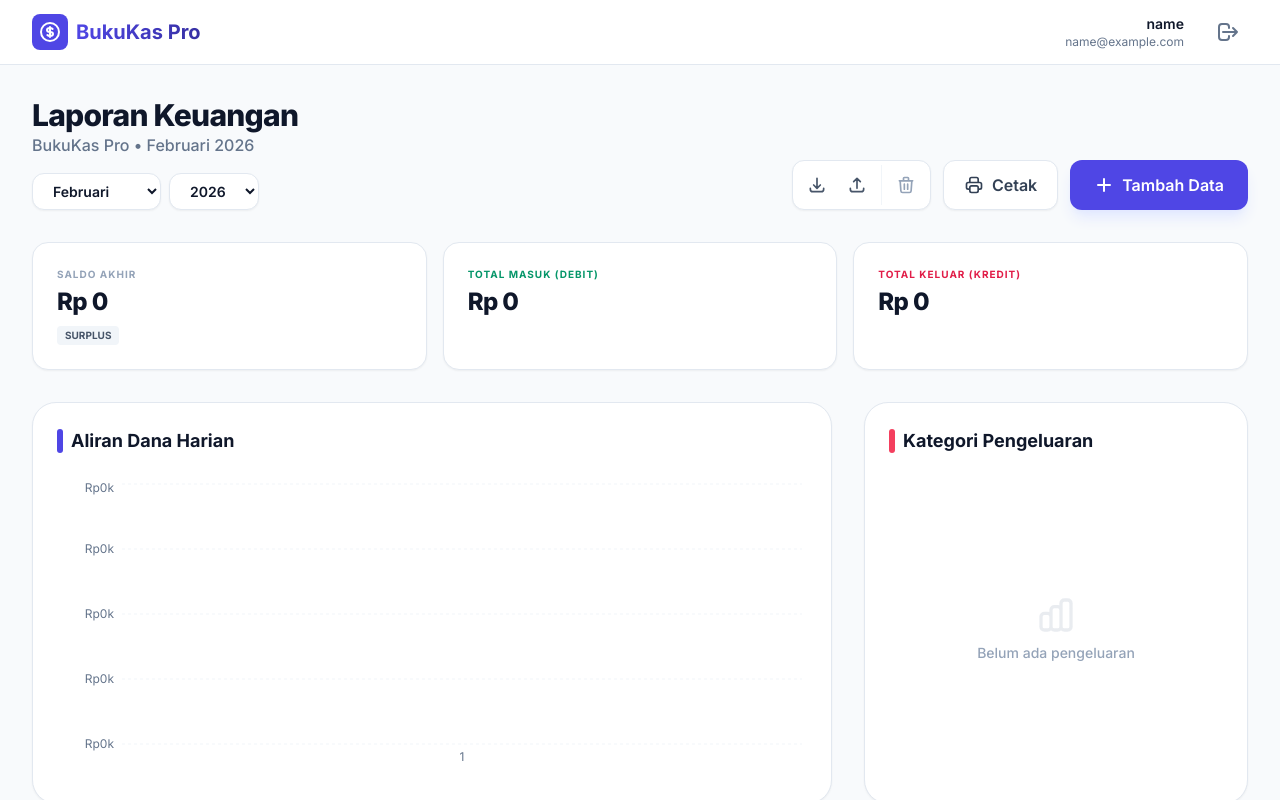
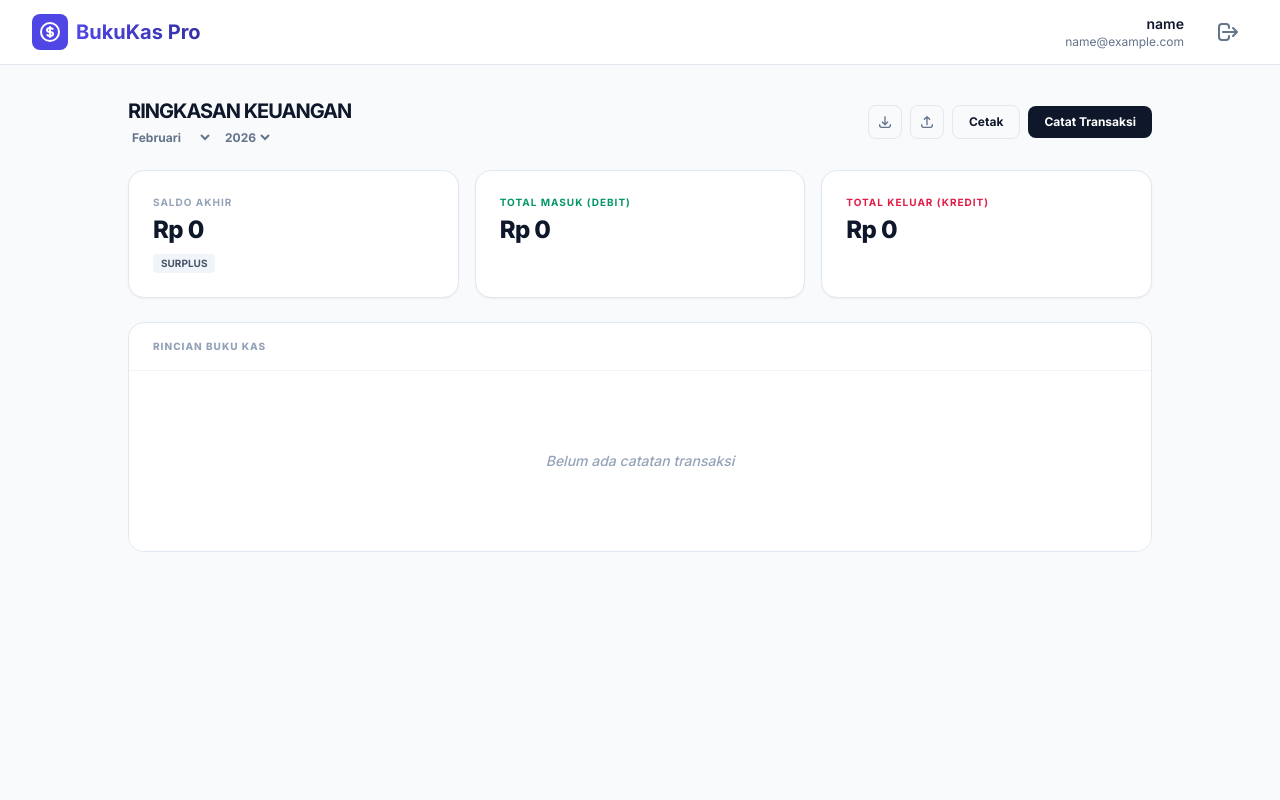
Before and after one commit to nanangarit96/bukukas, a React (Vite) app: page / in a window 1280 px wide. Both pictures are taken after typing "name@example.com", "Sample123" into the empty fields and a click on the button "Masuk Sekarang". Shown: the top 800 px of the page. Built offline with nearby package versions, Linux system fonts and the light colour scheme.

Commit message:
Update Dashboard.tsx

```diff
--- a/components/Dashboard.tsx
+++ b/components/Dashboard.tsx
@@ -4,14 +4,13 @@ import { Transaction, TransactionType } from '../types';
 import SummaryCards from './SummaryCards';
 import TransactionList from './TransactionList';
 import TransactionForm from './TransactionForm';
-import { BarChart, Bar, XAxis, YAxis, CartesianGrid, Tooltip, ResponsiveContainer, Cell, PieChart, Pie } from 'recharts';
 
 interface DashboardProps {
   transactions: Transaction[];
   onAdd: (t: Omit<Transaction, 'id' | 'createdAt'>) => void;
   onDelete: (id: string) => void;
   onUpdate: (updated: Transaction) => void;
-  setTransactions?: React.Dispatch<React.SetStateAction<Transaction[]>>; // Needed for import
+  setTransactions?: React.Dispatch<React.SetStateAction<Transaction[]>>;
 }
 
 const Dashboard: React.FC<DashboardProps> = ({ transactions, onAdd, onDelete, onUpdate, setTransactions }) => {
@@ -19,24 +18,11 @@ const Dashboard: React.FC<DashboardProps> = ({ transactions, onAdd, onDelete, on
   const [editingTransaction, setEditingTransaction] = useState<Transaction | null>(null);
   const fileInputRef = useRef<HTMLInputElement>(null);
 
-  // Filtering states
   const [selectedMonth, setSelectedMonth] = useState(new Date().getMonth());
   const [selectedYear, setSelectedYear] = useState(new Date().getFullYear());
 
-  const months = [
-    'Januari', 'Februari', 'Maret', 'April', 'Mei', 'Juni',
-    'Juli', 'Agustus', 'September', 'Oktober', 'November', 'Desember'
-  ];
-
-  const years = useMemo(() => {
-    const currentYear = new Date().getFullYear();
-    const startYear = 2020;
-    const yearList = [];
-    for (let i = currentYear + 1; i >= startYear; i--) {
-      yearList.push(i);
-    }
-    return yearList;
-  }, []);
+  const months = ['Januari', 'Februari', 'Maret', 'April', 'Mei', 'Juni', 'Juli', 'Agustus', 'September', 'Oktober', 'November', 'Desember'];
+  const years = [2024, 2025, 2026];
 
   const filteredTransactions = useMemo(() => {
     return transactions.filter(t => {
@@ -46,299 +32,88 @@ const Dashboard: React.FC<DashboardProps> = ({ transactions, onAdd, onDelete, on
   }, [transactions, selectedMonth, selectedYear]);
 
   const stats = useMemo(() => {
-    const income = filteredTransactions
-      .filter(t => t.type === TransactionType.INCOME)
-      .reduce((acc, curr) => acc + curr.amount, 0);
-    const expense = filteredTransactions
-      .filter(t => t.type === TransactionType.EXPENSE)
-      .reduce((acc, curr) => acc + curr.amount, 0);
-    return {
-      totalIncome: income,
-      totalExpense: expense,
-      balance: income - expense
-    };
+    const income = filteredTransactions.filter(t => t.type === TransactionType.INCOME).reduce((s, c) => s + c.amount, 0);
+    const expense = filteredTransactions.filter(t => t.type === TransactionType.EXPENSE).reduce((s, c) => s + c.amount, 0);
+    return { income, expense, balance: income - expense };
   }, [filteredTransactions]);
 
-  const chartData = useMemo(() => {
-    const daysInMonth = new Date(selectedYear, selectedMonth + 1, 0).getDate();
-    const data = [];
-    for (let i = 1; i <= daysInMonth; i++) {
-      const dateStr = `${selectedYear}-${String(selectedMonth + 1).padStart(2, '0')}-${String(i).padStart(2, '0')}`;
-      const dayIncome = filteredTransactions
-        .filter(t => t.type === TransactionType.INCOME && t.date.startsWith(dateStr))
-        .reduce((acc, curr) => acc + curr.amount, 0);
-      const dayExpense = filteredTransactions
-        .filter(t => t.type === TransactionType.EXPENSE && t.date.startsWith(dateStr))
-        .reduce((acc, curr) => acc + curr.amount, 0);
-
-      if (dayIncome > 0 || dayExpense > 0) {
-        data.push({
-          name: i.toString(),
-          masuk: dayIncome,
-          keluar: dayExpense
-        });
-      }
-    }
-    return data.length > 0 ? data : [{ name: '1', masuk: 0, keluar: 0 }];
-  }, [filteredTransactions, selectedMonth, selectedYear]);
-
-  const categoryData = useMemo(() => {
-    const cats: Record<string, number> = {};
-    filteredTransactions
-      .filter(t => t.type === TransactionType.EXPENSE)
-      .forEach(t => {
-        cats[t.category] = (cats[t.category] || 0) + t.amount;
-      });
-    return Object.entries(cats).map(([name, value]) => ({ name, value }));
-  }, [filteredTransactions]);
-
-  const COLORS = ['#4F46E5', '#10B981', '#F59E0B', '#EF4444', '#8B5CF6', '#EC4899', '#06B6D4'];
-
-  const handlePrint = () => window.print();
-
   const handleExport = () => {
-    const dataStr = JSON.stringify(transactions, null, 2);
-    const dataUri = 'data:application/json;charset=utf-8,'+ encodeURIComponent(dataStr);
-    const exportFileDefaultName = `bukukas_pro_backup_${new Date().toISOString().split('T')[0]}.json`;
-
-    const linkElement = document.createElement('a');
-    linkElement.setAttribute('href', dataUri);
-    linkElement.setAttribute('download', exportFileDefaultName);
-    linkElement.click();
+    const blob = new Blob([JSON.stringify(transactions, null, 2)], { type: 'application/json' });
+    const url = URL.createObjectURL(blob);
+    const a = document.createElement('a');
+    a.href = url;
+    a.download = `pembukuan_digital_${new Date().toISOString().split('T')[0]}.json`;
+    a.click();
   };
 
-  const handleImport = (event: React.ChangeEvent<HTMLInputElement>) => {
-    const file = event.target.files?.[0];
+  const handleImport = (e: React.ChangeEvent<HTMLInputElement>) => {
+    const file = e.target.files?.[0];
     if (!file) return;
-
     const reader = new FileReader();
-    reader.onload = (e) => {
+    reader.onload = (evt) => {
       try {
-        const json = JSON.parse(e.target?.result as string);
-        if (Array.isArray(json) && setTransactions) {
-          if (confirm('Impor data akan menggabungkan dengan data saat ini. Lanjutkan?')) {
-            setTransactions(prev => [...json, ...prev]);
-            alert('Data berhasil diimpor!');
+        const data = JSON.parse(evt.target?.result as string);
+        if (Array.isArray(data) && setTransactions) {
+          setTransactions(data);
+          alert('Data berhasil diimpor');
         }
-        }
-      } catch (err) {
-        alert('File tidak valid!');
-      }
+      } catch { alert('Format file tidak valid'); }
     };
     reader.readAsText(file);
   };
 
-  const handleReset = () => {
-    if (confirm('PERINGATAN: Semua data transaksi akan dihapus permanen. Apakah Anda yakin?')) {
-      if (setTransactions) setTransactions([]);
-    }
-  };
-
   return (
-    <div className="space-y-8">
-      {/* Header Section */}
-      <div className="flex flex-col lg:flex-row lg:items-end justify-between gap-6 no-print">
-        <div className="space-y-4">
+    <div className="max-w-5xl mx-auto space-y-6">
+      <div className="flex flex-col md:flex-row md:items-center justify-between gap-4 no-print">
         <div>
-            <h1 className="text-3xl font-extrabold text-slate-900 tracking-tight">Laporan Keuangan</h1>
-            <p className="text-slate-500 font-medium">BukuKas Pro &bull; {months[selectedMonth]} {selectedYear}</p>
-          </div>
-
-          <div className="flex flex-wrap gap-2">
-            <select
-              value={selectedMonth}
-              onChange={(e) => setSelectedMonth(parseInt(e.target.value))}
-              className="px-4 py-2 bg-white border border-slate-200 rounded-xl text-sm font-semibold shadow-sm focus:ring-2 focus:ring-indigo-500 outline-none cursor-pointer"
-            >
-              {months.map((m, i) => <option key={m} value={i}>{m}</option>)}
+          <h1 className="text-xl font-bold text-slate-900 uppercase tracking-tighter">Ringkasan Keuangan</h1>
+          <div className="flex gap-2 mt-1">
+            <select value={selectedMonth} onChange={e => setSelectedMonth(Number(e.target.value))} className="text-xs font-bold text-slate-500 bg-transparent outline-none">
+              {months.map((m, i) => <option key={i} value={i}>{m}</option>)}
             </select>
-            <select
-              value={selectedYear}
-              onChange={(e) => setSelectedYear(parseInt(e.target.value))}
-              className="px-4 py-2 bg-white border border-slate-200 rounded-xl text-sm font-semibold shadow-sm focus:ring-2 focus:ring-indigo-500 outline-none cursor-pointer"
-            >
+            <select value={selectedYear} onChange={e => setSelectedYear(Number(e.target.value))} className="text-xs font-bold text-slate-500 bg-transparent outline-none">
               {years.map(y => <option key={y} value={y}>{y}</option>)}
             </select>
           </div>
         </div>
 
-        <div className="flex flex-wrap gap-3">
-          <div className="flex bg-white border border-slate-200 rounded-xl shadow-sm p-1">
-            <button
-              onClick={handleExport}
-              title="Backup Data ke JSON"
-              className="p-2.5 text-slate-600 hover:text-indigo-600 hover:bg-slate-50 rounded-lg transition-all"
-            >
-              <svg xmlns="http://www.w3.org/2000/svg" className="h-5 w-5" fill="none" viewBox="0 0 24 24" stroke="currentColor">
-                <path strokeLinecap="round" strokeLinejoin="round" strokeWidth={2} d="M4 16v1a3 3 0 003 3h10a3 3 0 003-3v-1m-4-4l-4 4m0 0l-4-4m4 4V4" />
-              </svg>
+        <div className="flex items-center gap-2">
+           <button onClick={handleExport} className="p-2 border border-slate-200 rounded-lg hover:bg-slate-50" title="Backup">
+              <svg className="w-4 h-4 text-slate-500" fill="none" stroke="currentColor" viewBox="0 0 24 24"><path strokeLinecap="round" strokeLinejoin="round" strokeWidth="2" d="M4 16v1a3 3 0 003 3h10a3 3 0 003-3v-1m-4-4l-4 4m0 0l-4-4m4 4V4"/></svg>
            </button>
-            <button
-              onClick={() => fileInputRef.current?.click()}
-              title="Impor Data dari JSON"
-              className="p-2.5 text-slate-600 hover:text-indigo-600 hover:bg-slate-50 rounded-lg transition-all"
-            >
-              <svg xmlns="http://www.w3.org/2000/svg" className="h-5 w-5" fill="none" viewBox="0 0 24 24" stroke="currentColor">
-                <path strokeLinecap="round" strokeLinejoin="round" strokeWidth={2} d="M4 16v1a3 3 0 003 3h10a3 3 0 003-3v-1m-4-8l-4-4m0 0L8 8m4-4v12" />
-              </svg>
+           <button onClick={() => fileInputRef.current?.click()} className="p-2 border border-slate-200 rounded-lg hover:bg-slate-50" title="Impor">
+              <svg className="w-4 h-4 text-slate-500" fill="none" stroke="currentColor" viewBox="0 0 24 24"><path strokeLinecap="round" strokeLinejoin="round" strokeWidth="2" d="M4 16v1a3 3 0 003 3h10a3 3 0 003-3v-1m-4-8l-4-4m0 0L8 8m4-4v12"/></svg>
            </button>
-            <input
-              type="file"
-              ref={fileInputRef}
-              onChange={handleImport}
-              accept=".json"
-              className="hidden"
-            />
-            <div className="w-px h-full bg-slate-100 mx-1"></div>
-            <button
-              onClick={handleReset}
-              title="Reset Semua Data"
-              className="p-2.5 text-slate-400 hover:text-rose-600 hover:bg-rose-50 rounded-lg transition-all"
-            >
-              <svg xmlns="http://www.w3.org/2000/svg" className="h-5 w-5" fill="none" viewBox="0 0 24 24" stroke="currentColor">
-                <path strokeLinecap="round" strokeLinejoin="round" strokeWidth={2} d="M19 7l-.867 12.142A2 2 0 0116.138 21H7.862a2 2 0 01-1.995-1.858L5 7m5 4v6m4-6v6m1-10V4a1 1 0 00-1-1h-4a1 1 0 00-1 1v3M4 7h16" />
-              </svg>
-            </button>
-          </div>
-
-          <button
-            onClick={handlePrint}
-            className="inline-flex items-center justify-center space-x-2 bg-white border border-slate-200 text-slate-700 px-5 py-3 rounded-xl font-semibold hover:bg-slate-50 transition-all shadow-sm"
-          >
-            <svg xmlns="http://www.w3.org/2000/svg" className="h-5 w-5" fill="none" viewBox="0 0 24 24" stroke="currentColor">
-              <path strokeLinecap="round" strokeLinejoin="round" strokeWidth={2} d="M17 17h2a2 2 0 002-2v-4a2 2 0 00-2-2H5a2 2 0 00-2 2v4a2 2 0 002 2h2m2 4h6a2 2 0 002-2v-4a2 2 0 00-2-2H9a2 2 0 00-2 2v4a2 2 0 002 2zm8-12V5a2 2 0 00-2-2H9a2 2 0 00-2 2v4h10z" />
-            </svg>
-            <span>Cetak</span>
-          </button>
-
-          <button
-            onClick={() => setShowAddModal(true)}
-            className="inline-flex items-center justify-center space-x-2 bg-indigo-600 text-white px-6 py-3 rounded-xl font-semibold hover:bg-indigo-700 transition-all shadow-lg shadow-indigo-100"
-          >
-            <svg xmlns="http://www.w3.org/2000/svg" className="h-5 w-5" viewBox="0 0 20 20" fill="currentColor">
-              <path fillRule="evenodd" d="M10 3a1 1 0 011 1v5h5a1 1 0 110 2h-5v5a1 1 0 11-2 0v-5H4a1 1 0 110-2h5V4a1 1 0 011-1z" clipRule="evenodd" />
-            </svg>
-            <span>Tambah Data</span>
-          </button>
+           <input type="file" ref={fileInputRef} onChange={handleImport} className="hidden" accept=".json" />
+           <button onClick={() => window.print()} className="px-4 py-2 text-xs font-bold border border-slate-200 rounded-lg hover:bg-slate-50">Cetak</button>
+           <button onClick={() => setShowAddModal(true)} className="px-4 py-2 text-xs font-bold bg-slate-900 text-white rounded-lg hover:bg-slate-800 transition-colors">Catat Transaksi</button>
         </div>
       </div>
 
-      <SummaryCards
-        income={stats.totalIncome}
-        expense={stats.totalExpense}
-        balance={stats.balance}
-      />
+      <SummaryCards income={stats.income} expense={stats.expense} balance={stats.balance} />
 
-      <div className="grid grid-cols-1 lg:grid-cols-3 gap-8 no-print">
-        <div className="lg:col-span-2 bg-white p-6 rounded-3xl border border-slate-200 shadow-sm">
-          <h3 className="text-lg font-bold text-slate-900 mb-6 flex items-center gap-2">
-            <div className="w-1.5 h-6 bg-indigo-600 rounded-full"></div>
-            Aliran Dana Harian
-          </h3>
-          <div className="h-[300px]">
-            <ResponsiveContainer width="100%" height="100%">
-              <BarChart data={chartData}>
-                <CartesianGrid strokeDasharray="3 3" vertical={false} stroke="#f1f5f9" />
-                <XAxis dataKey="name" axisLine={false} tickLine={false} tick={{fontSize: 12, fill: '#64748b'}} />
-                <YAxis axisLine={false} tickLine={false} tickFormatter={(val) => `Rp${(val/1000).toFixed(0)}k`} tick={{fontSize: 12, fill: '#64748b'}} />
-                <Tooltip
-                  cursor={{fill: '#f8fafc'}}
-                  contentStyle={{borderRadius: '16px', border: 'none', boxShadow: '0 10px 15px -3px rgb(0 0 0 / 0.1)', padding: '12px'}}
-                />
-                <Bar dataKey="masuk" fill="#4F46E5" radius={[4, 4, 0, 0]} barSize={12} />
-                <Bar dataKey="keluar" fill="#EF4444" radius={[4, 4, 0, 0]} barSize={12} />
-              </BarChart>
-            </ResponsiveContainer>
+      <div className="bg-white border border-slate-200 rounded-2xl overflow-hidden">
+        <div className="px-6 py-4 border-b border-slate-100 flex items-center justify-between">
+          <h3 className="text-[10px] font-black uppercase tracking-widest text-slate-400">Rincian Buku Kas</h3>
         </div>
-        </div>
-
-        <div className="bg-white p-6 rounded-3xl border border-slate-200 shadow-sm">
-          <h3 className="text-lg font-bold text-slate-900 mb-6 flex items-center gap-2">
-            <div className="w-1.5 h-6 bg-rose-500 rounded-full"></div>
-            Kategori Pengeluaran
-          </h3>
-          <div className="h-[300px] flex items-center justify-center">
-            {categoryData.length > 0 ? (
-              <ResponsiveContainer width="100%" height="100%">
-                <PieChart>
-                  <Pie
-                    data={categoryData}
-                    cx="50%"
-                    cy="50%"
-                    innerRadius={70}
-                    outerRadius={95}
-                    paddingAngle={8}
-                    dataKey="value"
-                  >
-                    {categoryData.map((entry, index) => (
-                      <Cell key={`cell-${index}`} fill={COLORS[index % COLORS.length]} strokeWidth={0} />
-                    ))}
-                  </Pie>
-                  <Tooltip />
-                </PieChart>
-              </ResponsiveContainer>
-            ) : (
-              <div className="flex flex-col items-center justify-center text-slate-400 space-y-2">
-                <svg xmlns="http://www.w3.org/2000/svg" className="h-10 w-10 opacity-20" fill="none" viewBox="0 0 24 24" stroke="currentColor">
-                  <path strokeLinecap="round" strokeLinejoin="round" strokeWidth={2} d="M9 19v-6a2 2 0 00-2-2H5a2 2 0 00-2 2v6a2 2 0 002 2h2a2 2 0 002-2zm0 0V9a2 2 0 012-2h2a2 2 0 012 2v10m-6 0a2 2 0 002 2h2a2 2 0 002-2m0 0V5a2 2 0 012-2h2a2 2 0 012 2v14a2 2 0 01-2 2h-2a2 2 0 01-2-2z" />
-                </svg>
-                <p className="text-sm font-medium">Belum ada pengeluaran</p>
-              </div>
-            )}
-          </div>
-        </div>
-      </div>
-
-      <div className="bg-white rounded-3xl border border-slate-200 shadow-sm overflow-hidden print:border-none print:shadow-none">
-        <div className="p-6 border-b border-slate-100 flex items-center justify-between no-print">
-          <h3 className="text-lg font-bold text-slate-900">Rincian Rekening Koran</h3>
-          <span className="text-sm text-slate-500 bg-slate-100 px-3 py-1 rounded-full font-medium">
-            {filteredTransactions.length} Transaksi
-          </span>
-        </div>
-        <div className="print:p-0">
         <TransactionList
           transactions={filteredTransactions}
           onDelete={onDelete}
           onEdit={(t) => setEditingTransaction(t)}
         />
       </div>
-      </div>
-
-      <footer className="no-print pt-8 pb-4 text-center">
-        <div className="inline-flex items-center space-x-2 text-xs font-semibold text-slate-400 bg-slate-100 px-4 py-2 rounded-full">
-          <div className="w-1.5 h-1.5 bg-emerald-500 rounded-full"></div>
-          <span>Data disimpan lokal secara otomatis</span>
-        </div>
-      </footer>
 
       {(showAddModal || editingTransaction) && (
         <TransactionForm
-          onClose={() => {
-            setShowAddModal(false);
-            setEditingTransaction(null);
-          }}
+          onClose={() => { setShowAddModal(false); setEditingTransaction(null); }}
           onSave={(data) => {
-            if (editingTransaction) {
-              onUpdate({ ...editingTransaction, ...data });
-            } else {
-              onAdd(data);
-            }
-            setShowAddModal(false);
-            setEditingTransaction(null);
+            if (editingTransaction) onUpdate({ ...editingTransaction, ...data });
+            else onAdd(data);
+            setShowAddModal(false); setEditingTransaction(null);
           }}
           initialData={editingTransaction || undefined}
         />
       )}
-
-      <style>{`
-        @media print {
-          .no-print { display: none !important; }
-          body { background: white !important; }
-          main { padding: 0 !important; max-width: 100% !important; }
-          .rounded-3xl { border-radius: 0 !important; }
-        }
-      `}</style>
     </div>
   );
 };
```
Lines whose indentation alone changed are shown as unchanged.
